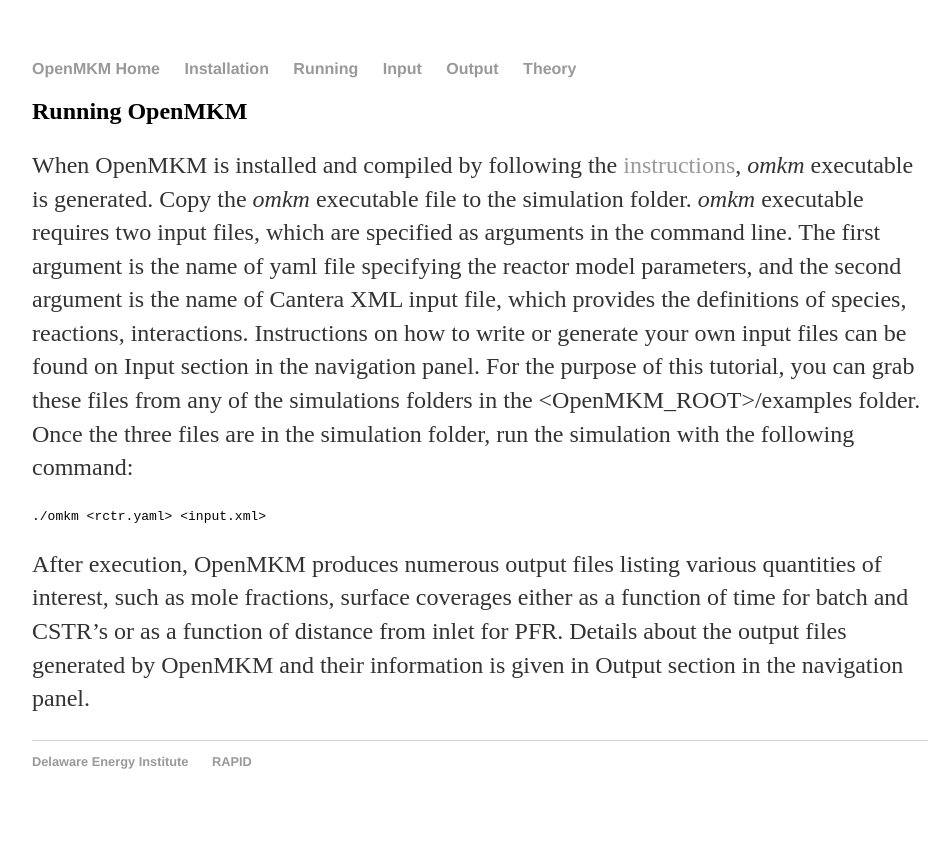
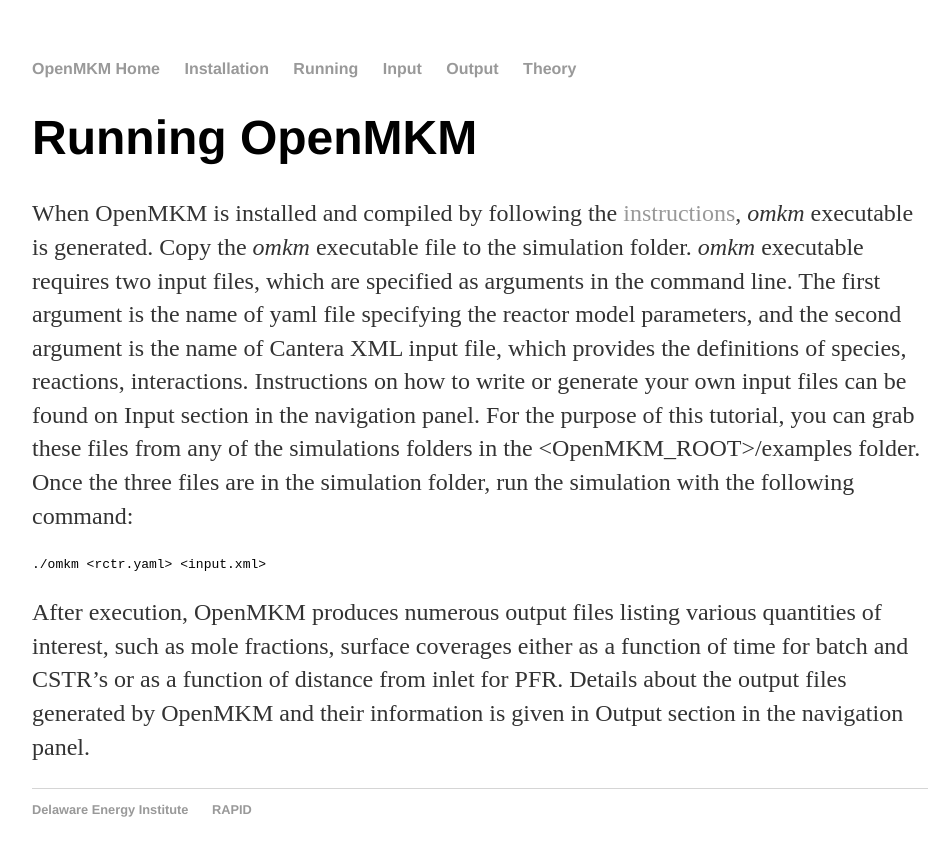
Before and after one commit to VlachosGroup/openmkm, a Jekyll site: the page built from docs/run.md, in a window 1280 px wide. Shown: the top 856 px of the page, without its empty margins (160-1110 px from the left). Built offline with Jekyll 4.4.1, drawn with Linux system fonts in a browser that asks for light colours; our own code applies the rules of GitHub Pages for plain Markdown files.

Commit message:
Header in run updated

```diff
--- a/docs/run.md
+++ b/docs/run.md
@@ -2,7 +2,7 @@
 layout: default
 ---
 
-## Running OpenMKM
+# Running OpenMKM
 When OpenMKM is installed and compiled by following the [instructions](install), *omkm* executable
 is generated. Copy the *omkm* executable file to the simulation folder.
 *omkm* executable requires two input files, which are specified as arguments in the command line.
```
